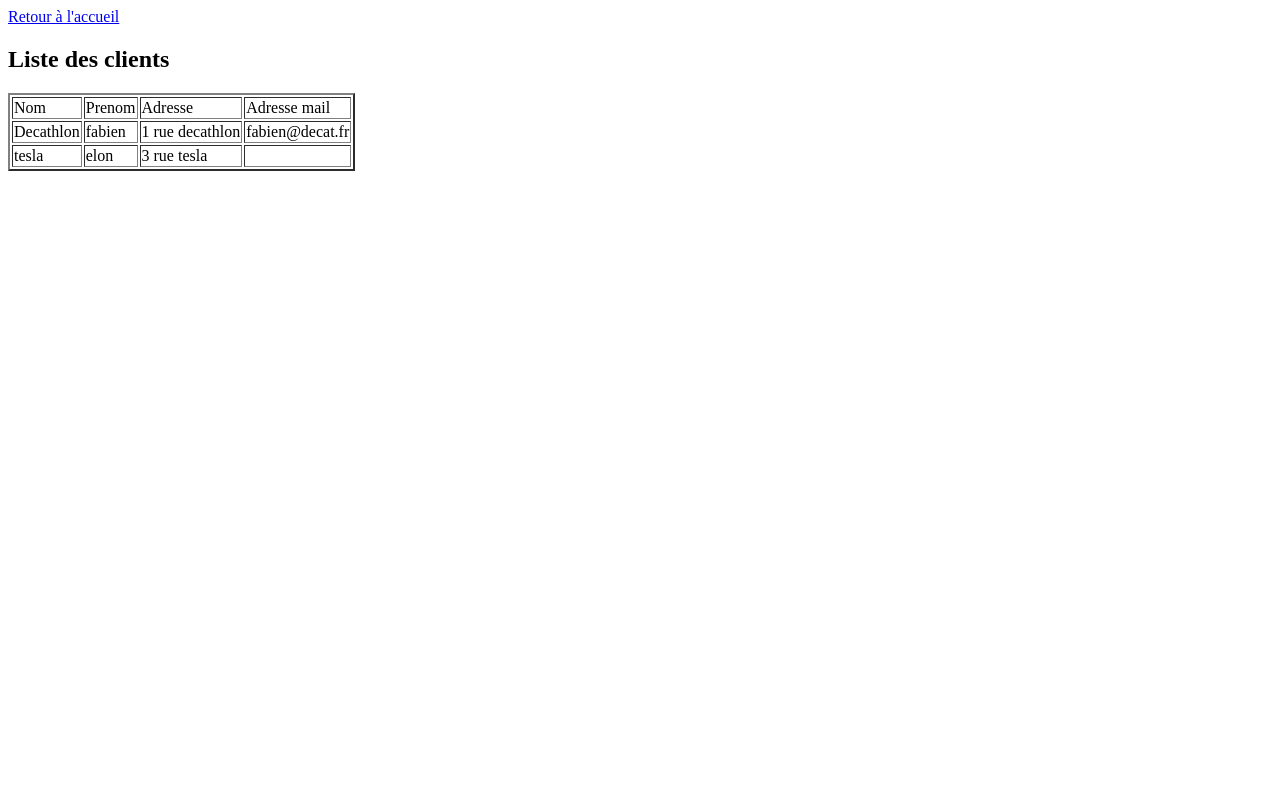
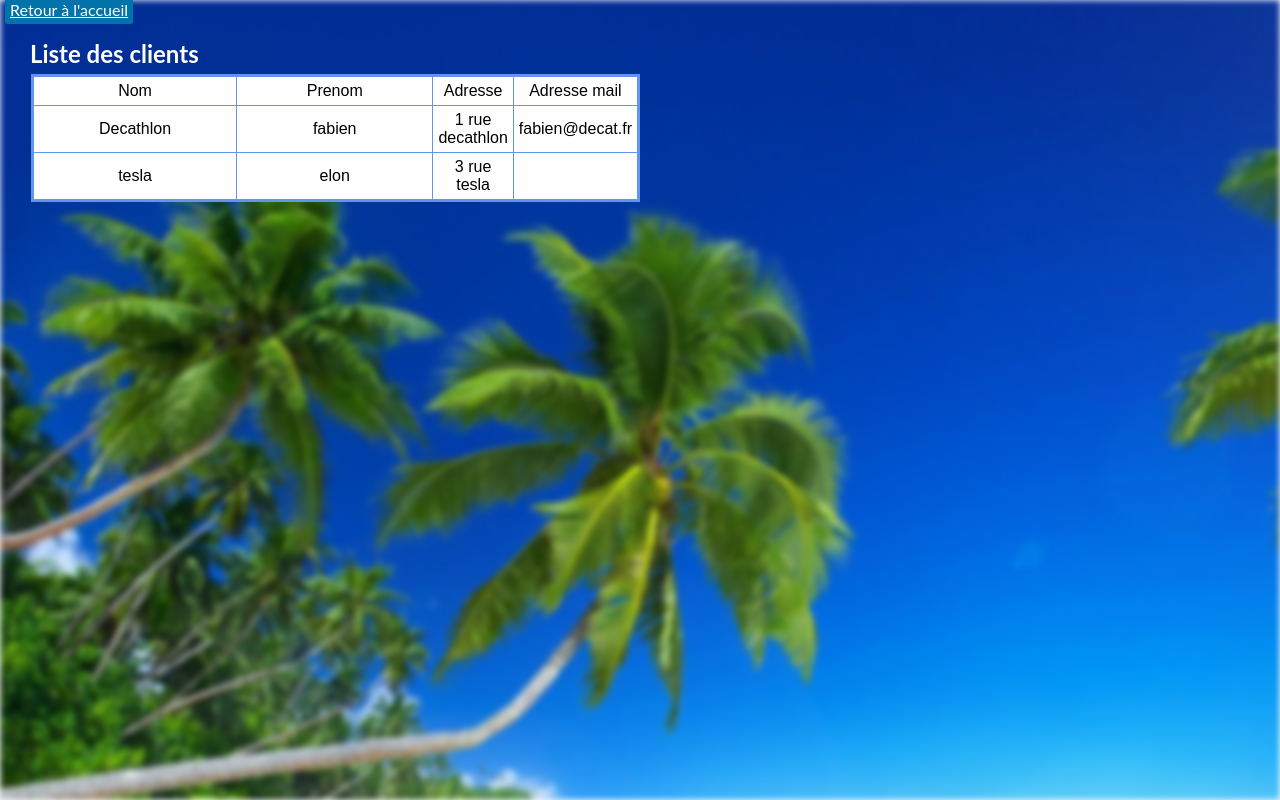
Before and after one commit to Theo6636/Projet_securite_entreprise, a PHP site: page /clients.php in a window 1280 px wide. Run offline with PHP 8.4, Linux system fonts and the light colour scheme; data comes from the database, SQL or seed files in the repository.

Commit message:
client fronted

```diff
--- a/clients.php
+++ b/clients.php
@@ -2,12 +2,17 @@
 <html>
 <head>
   <title>Clients</title>
-  <a href="index.php">Retour à l'accueil</a>
+  <a class="retour" href="index.php">Retour à l'accueil</a>
+  <link rel="stylesheet" href="style.css" />
 </head>
-<body>
+<body class="body-client">
+<div id="bg"></div>
 
-<h2>Liste des clients</h2>
 
+
+
+  <h2 class="titre">Liste des clients</h2>
+  <div class="box-client">
     <table border="2">
       <tr>
         <td>Nom</td>
@@ -15,6 +20,7 @@
         <td>Adresse</td>
         <td>Adresse mail</td>
       </tr>
+  </div>
 
 <?php
 
--- a/index.php
+++ b/index.php
@@ -4,7 +4,8 @@
      </head>
 
 
-<body>
+<body class="body-index">
+
 <div id="bg"></div>
  <?php
     include("dbConn.php");
--- a/style.css
+++ b/style.css
@@ -3,7 +3,7 @@
     text-align: center;
 
 }
-body {
+.body-index {
   font-family: 'Lato', sans-serif;
   color: #4A4A4A;
   display: flex;
@@ -83,12 +83,69 @@ form .btn {
   font-size: 17px;
 }
 #bg {
-  background-image: url('img/background.jpg');
+  background-image: url('img/background2.jpg');
   position: fixed;
   left: 0;
   top: 0;
   width: 100%;
   height: 100%;
-  background-size: cover;
-  filter: blur(5px);
+  filter: blur(3px);
+  z-index: -1;
 }
+.box-client{
+    display:;
+    color: black;
+    padding: 1px;
+    border-radius: 3px;
+    margin: 30px;
+    margin-top: 5px;
+}
+.body-client{
+  font-family: 'Lato', sans-serif;
+  color: #4A4A4A;
+  justify-content: center;
+  align-items: center;
+  min-height: 100vh;
+  overflow: hidden;
+  margin: 0;
+  padding: 0;
+}
+table {
+border: medium solid #6495ed;
+border-collapse: collapse;
+width: 50%;
+}
+th {
+font-family: monospace;
+border: thin solid #6495ed;
+width: 50%;
+padding: 5px;
+background-color: #D0E3FA;
+background-image: url(sky.jpg);
+}
+td {
+font-family: sans-serif;
+border: thin solid #6495ed;
+width: 50%;
+padding: 5px;
+text-align: center;
+background-color: #ffffff;
+}
+caption {
+font-family: sans-serif;
+}
+.retour{
+    margin: 5px;
+    padding: 5px;
+    background-color: #0073aa;
+    color: white;
+    border-radius:2px;
+}
+.retour:hover{
+    background-color: red;
+}
+.titre{
+    margin-left:30px;
+    margin-bottom:0px;
+    color: white;
+}
```
Also changed, not shown: img/background.jpg, img/background2.jpg (added). Lines whose indentation alone changed are shown as unchanged.
